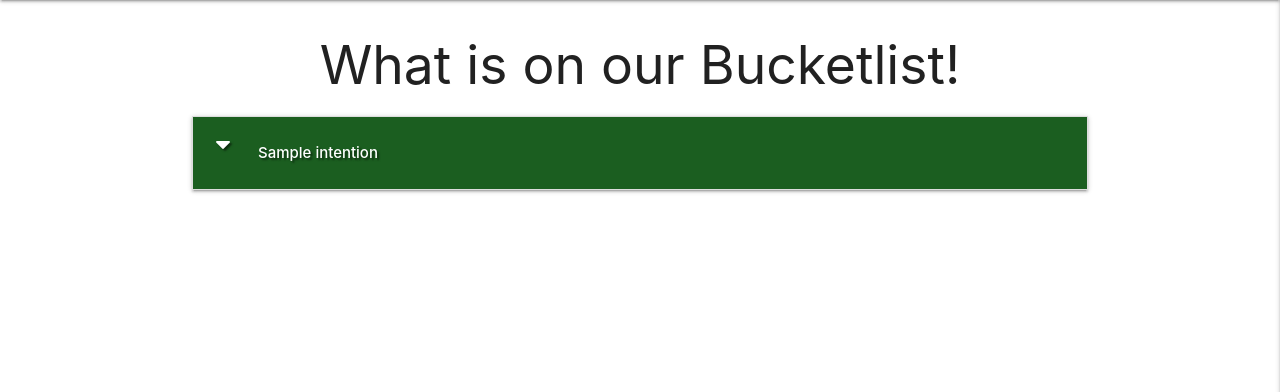
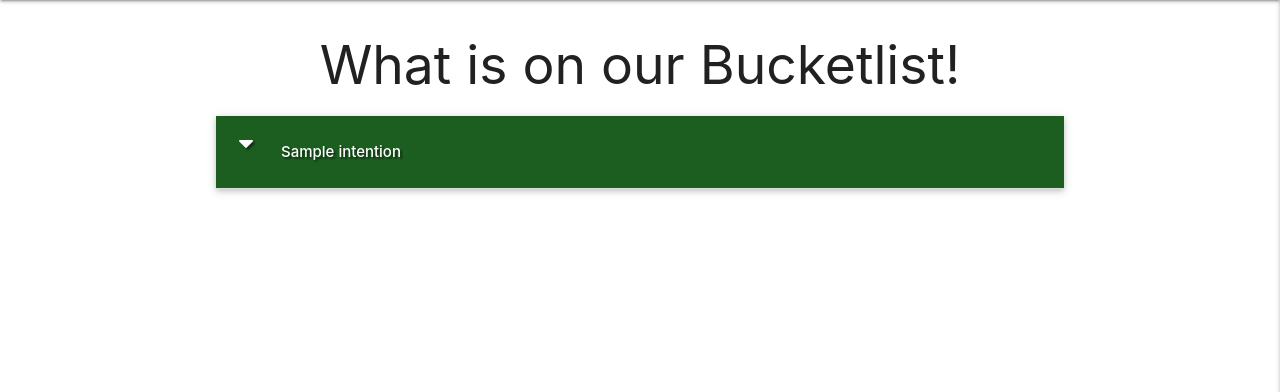
Before and after one commit to Code-Institute-Submissions/bucketlist, a Flask app: page / in a window 1280 px wide. Shown: the part 64-456 px from the top of the page. Run offline with Flask 2, Linux system fonts and the light colour scheme; a database or web service that is not in the repository returns one stand-in record (values such as "Sample title"); some libraries are stand-ins or nearby versions.

Commit message:
collapsible popout

```diff
--- a/templates/intentions.html
+++ b/templates/intentions.html
@@ -8,7 +8,7 @@
 
     <!-- all intentions -->
     {% if intentions|length > 0 %}
-    <ul class="collapsible">
+    <ul class="collapsible popout">
         {% for intention in intentions %}
         <li>
             <div class="collapsible-header white-text #1b5e20 green darken-4 text-shadow">
```
